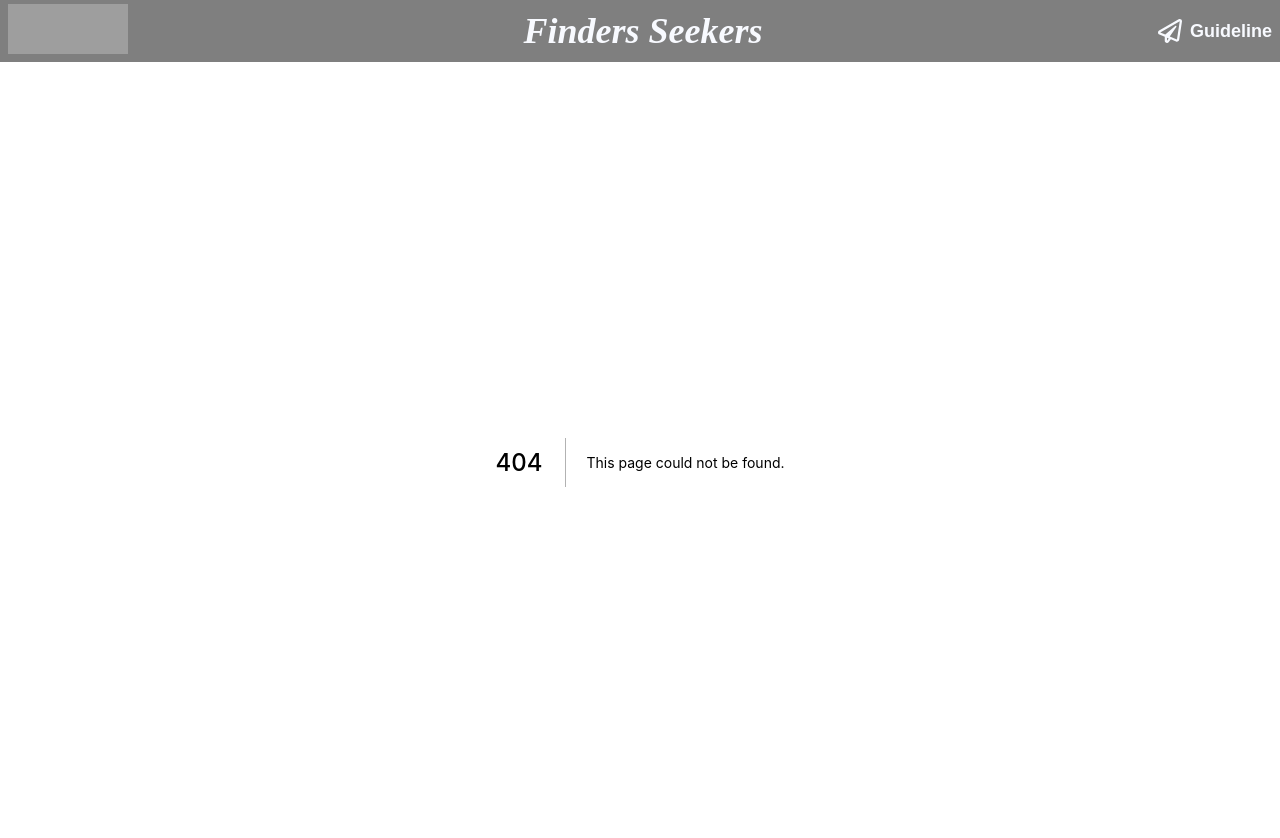
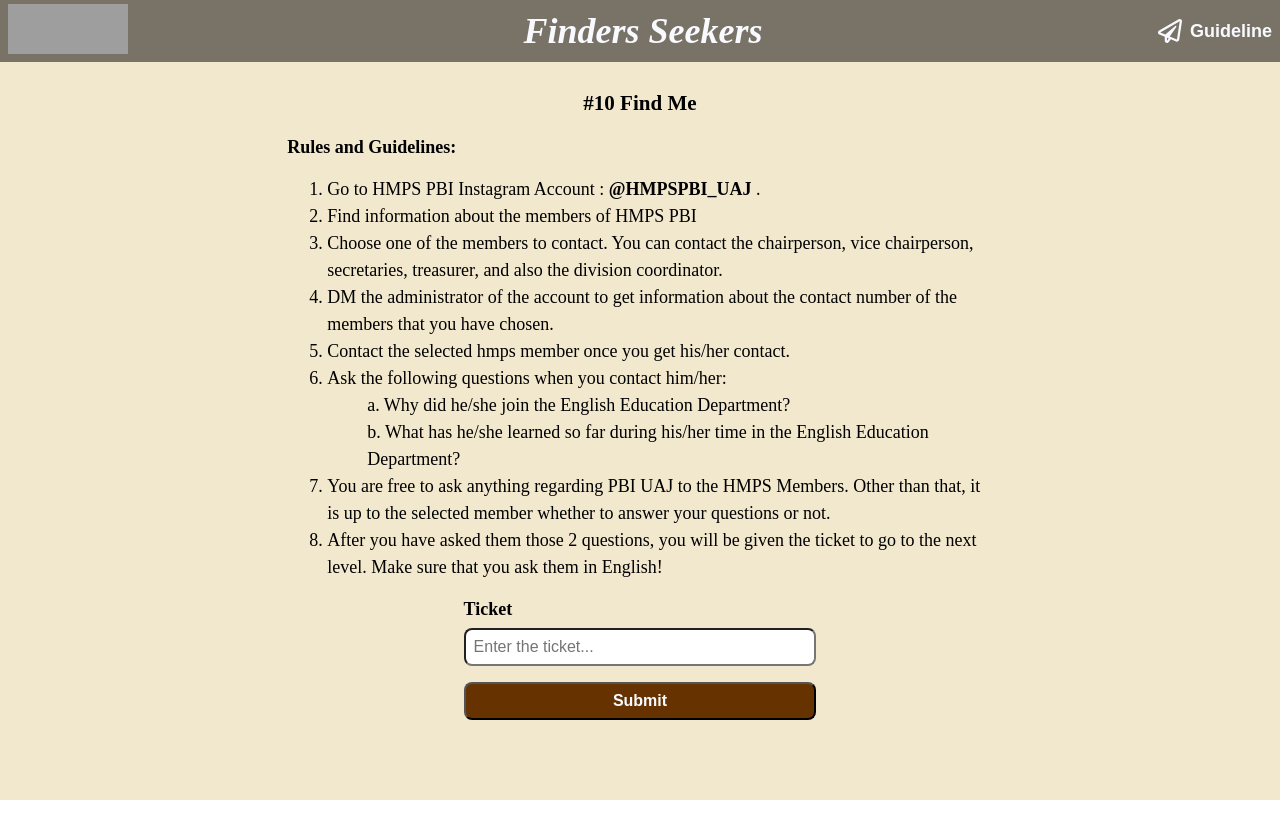
Before and after one commit to stanley355/pbifair, a Next.js app: page /quest-10 in a window 1280 px wide. Before the commit this address had no page. Shown: the top 838 px of the page. After the commit the page ends 800 px from the top, so only its background shows below. Built offline with nearby package versions, Linux system fonts and the light colour scheme; grey boxes are pictures that could not be loaded.

Commit message:
quest 10

```diff
--- /dev/null
+++ b/pages/quest-10/index.tsx
@@ -0,0 +1,46 @@
+import React from 'react';
+import PassForm from '../../components/PassForm';
+import styles from './quest10.module.scss';
+import instructionStyle from '../../styles/pages/instruction.module.scss';
+
+const Quest10 = () => {
+  const Instruction = () => {
+    return (
+      <div className={instructionStyle.instructions}>
+        <h3>#10 Find Me</h3>
+        <div className={instructionStyle.instructions__subtitle}>Rules and Guidelines:</div>
+        <ol>
+          <li>Go to HMPS PBI Instagram Account : <strong>@HMPSPBI_UAJ</strong> .</li>
+          <li>Find information about the members of HMPS PBI</li>
+          <li>Choose one of the members to contact. You can contact the chairperson, vice chairperson, secretaries, treasurer, and also the division coordinator.</li>
+          <li>DM the administrator of the account to get information about the contact number of the members that you have chosen.</li>
+          <li>Contact the selected hmps member once you get his/her contact. </li>
+          <li>
+            <div>Ask the following questions when you contact him/her:</div>
+            <ul style={{ listStyle: 'none' }}>
+              <li>a. Why did he/she join the English Education Department?</li>
+              <li>b. What has he/she learned so far during his/her time in the English Education Department?</li>
+            </ul>
+          </li>
+          <li>You are free to ask anything regarding PBI UAJ to the HMPS Members. Other than that, it is up to the selected member whether to answer your questions or not.</li>
+          <li>After you have asked them those 2 questions, you will be given the ticket to go to the next level. Make sure that you ask them in English!</li>
+        </ol>
+      </div>
+    )
+  }
+
+  return (
+    <div className="container">
+      <div className={styles.quest10}>
+        <Instruction />
+        <PassForm
+          password="soprano"
+          nextURL='/quest-11/'
+          level={10}
+        />
+      </div>
+    </div>
+  )
+}
+
+export default Quest10;
--- /dev/null
+++ b/pages/quest-10/quest10.module.scss
@@ -0,0 +1,14 @@
+@import '../../styles/tokens/all';
+
+.quest10 {
+  width: 100%;
+  display: flex;
+  align-items: center;
+  justify-content: center;
+  flex-direction: column;
+
+  @include desktop-view {
+    width: 70%;
+    margin: auto;
+  }
+}
--- a/pages/quest-5/index.tsx
+++ b/pages/quest-5/index.tsx
@@ -30,7 +30,7 @@ const Quest5 = () => {
 
   return (
     <div className="container">
-      <div className={styles.quest4}>
+      <div className={styles.quest5}>
         <Instruction />
         <PassForm
           password="grimace"
--- a/pages/quest-6/index.tsx
+++ b/pages/quest-6/index.tsx
@@ -38,7 +38,7 @@ const Quest6 = () => {
 
   return (
     <div className="container">
-      <div className={styles.quest4}>
+      <div className={styles.quest6}>
         <Instruction />
         <PassForm
           password="indulge"
--- a/pages/quest-7/index.tsx
+++ b/pages/quest-7/index.tsx
@@ -29,7 +29,7 @@ const Quest7 = () => {
 
   return (
     <div className="container">
-      <div className={styles.quest4}>
+      <div className={styles.quest7}>
         <Instruction />
         <PassForm
           password="gesture"
--- a/pages/quest-8/index.tsx
+++ b/pages/quest-8/index.tsx
@@ -26,7 +26,7 @@ const Quest8 = () => {
 
   return (
     <div className="container">
-      <div className={styles.quest4}>
+      <div className={styles.quest8}>
         <Instruction />
         <PassForm
           password="present"
```
